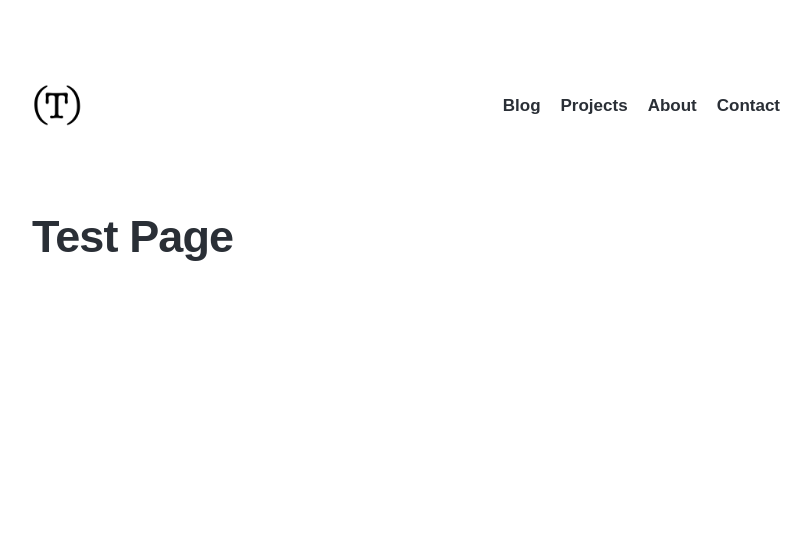
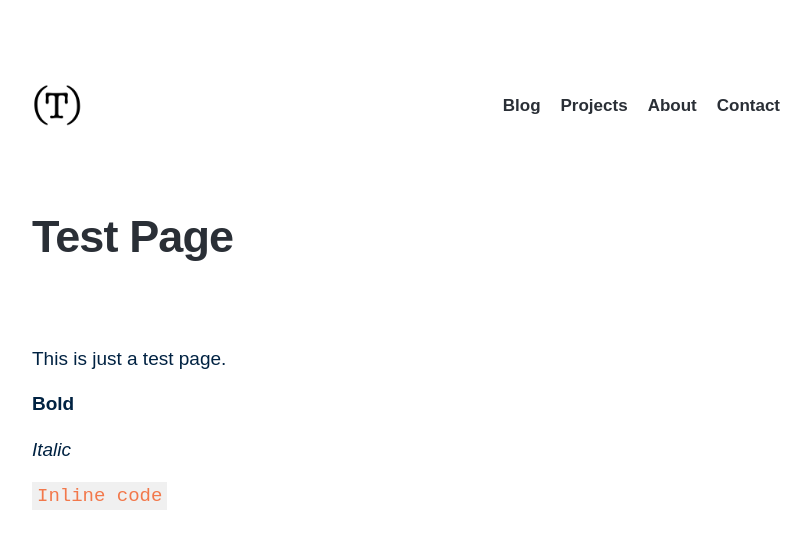
Before and after one commit to truongoi/truongnguyen.io, a Jekyll site: the page built from _pages/2023-7-6-test-page.md, in a window 1280 px wide. Shown: the top 549 px of the page, without its empty margins (224-1035 px from the left). Built offline with Jekyll 4.4.1, drawn with Linux system fonts in a browser that asks for light colours; nearby versions of some CDN libraries; some web fonts are replaced; a script that is not in the unit is left out.

Commit message:
TinaCMS content update by Truong Nguyen

```diff
--- a/_pages/2023-7-6-test-page.md
+++ b/_pages/2023-7-6-test-page.md
@@ -1,8 +1,16 @@
 ---
 title: Test Page
 description: A page from truongnguyen.io blog
-featured_image: /images/og-image.jpg
-permalink: test
+featured_image: /images/posts/default.jpg
+permalink: /test/
 date: 2023-07-06T08:33:05.728Z
 published: true
 ---
+
+This is just a test page.
+
+**Bold**
+
+*Italic*
+
+`Inline code`
```
